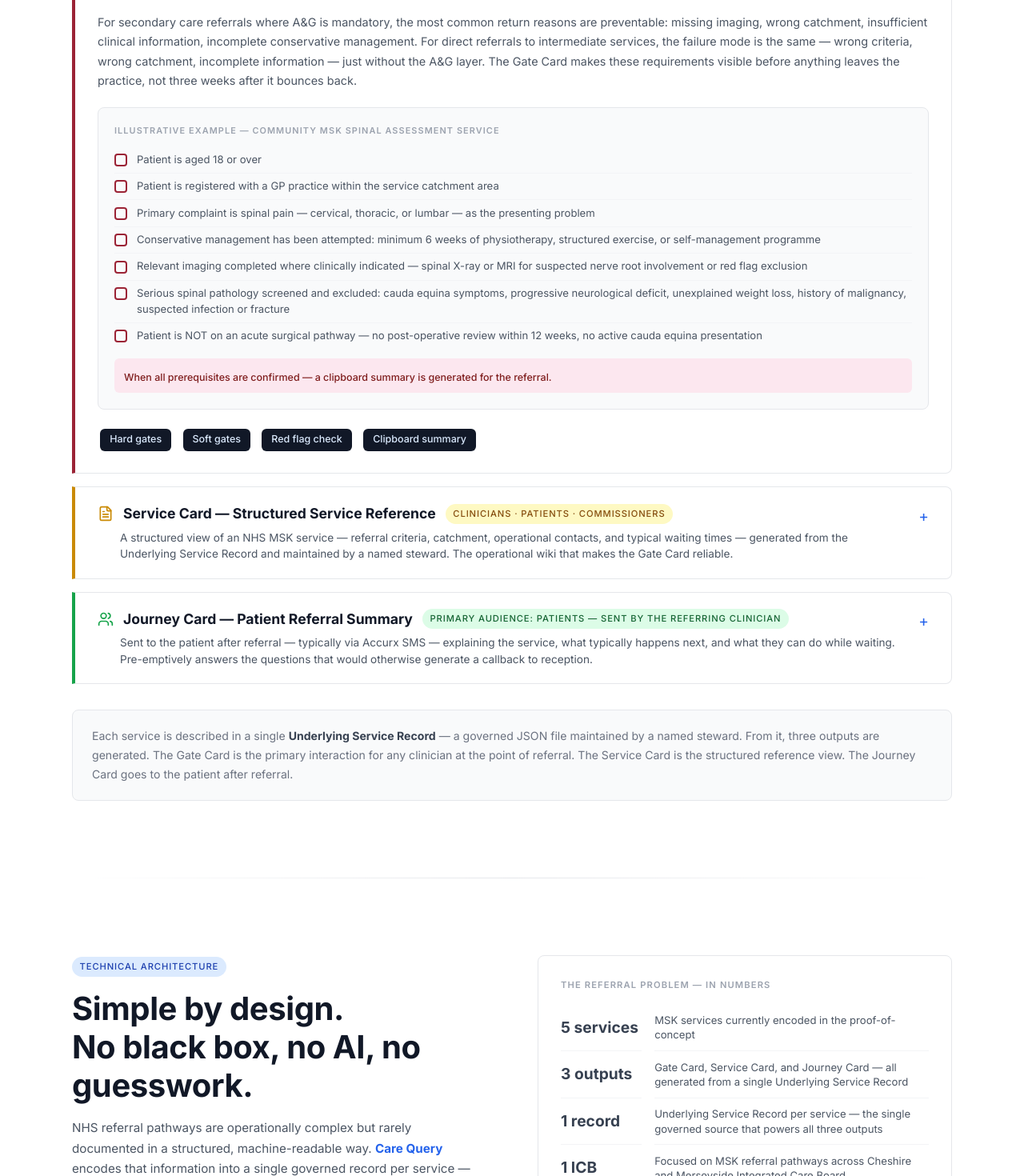
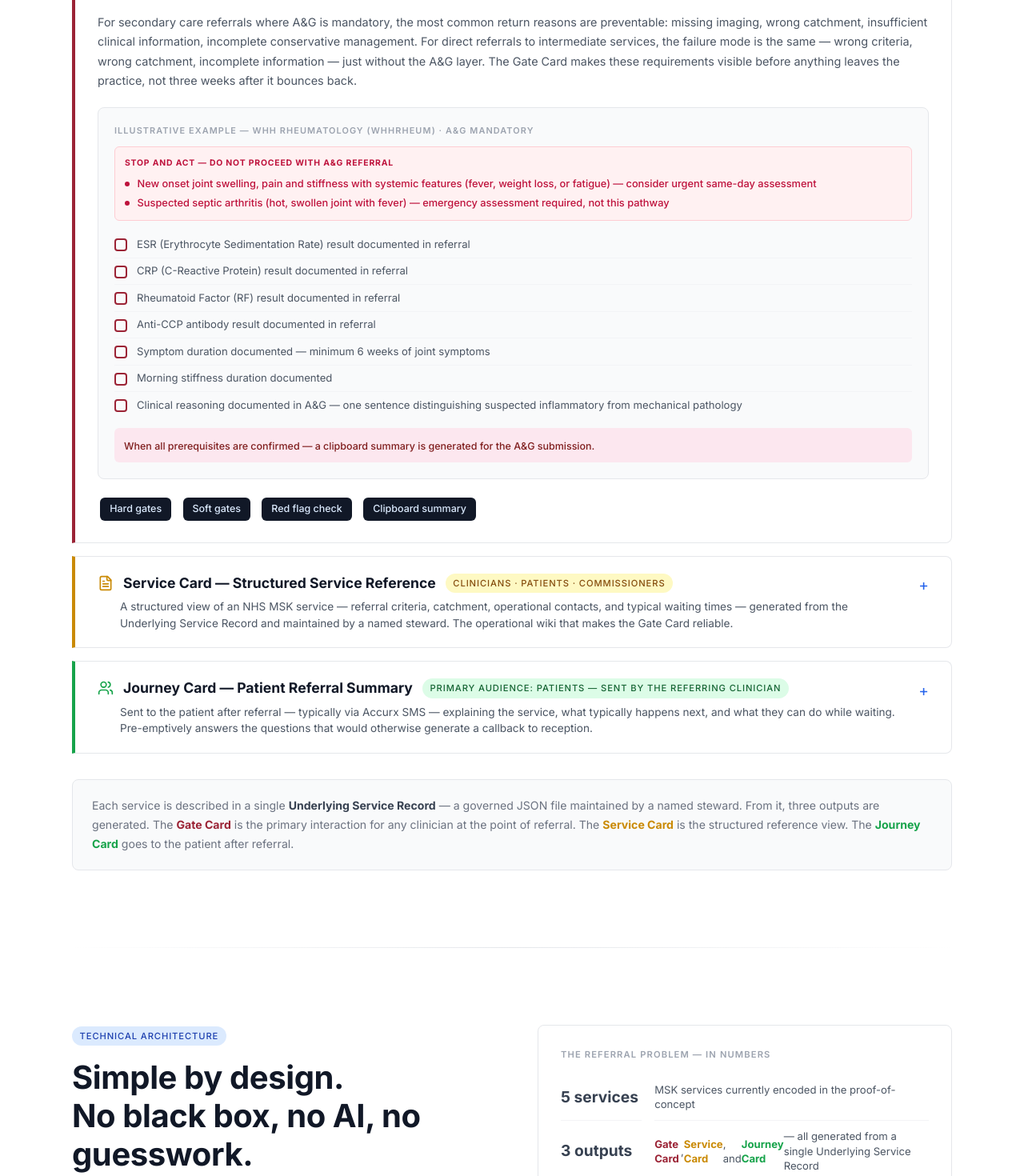
Before and after one commit to IntellTechSolutions/carequery-live-final, a React (Vite) app: page / in a window 1280 px wide. Shown: the part 2280-3750 px from the top of the page at 80% size. Built offline with nearby package versions, Linux system fonts and the light colour scheme.

Commit message:
Update App.jsx

```diff
--- a/src/App.jsx
+++ b/src/App.jsx
@@ -274,7 +274,7 @@ const CareQueryWebsite = () => {
                 Referral pathways are rarely clinically complex — but they are operationally complex. The eligibility criteria, catchment rules, required investigations, and administrative expectations vary between services, change over time, and are rarely documented in one place. <span className="brand">Care Query</span> focuses on making those operational requirements visible at the point of referral.
               </p>
               <p className="body-text" style={{ fontSize: '0.95rem', lineHeight: 1.7, color: '#4b5563', fontWeight: 400 }}>
-                The Gate Card is a structured pre-referral checklist confirming that the key requirements are in place before a referral is submitted — whether that referral is a mandatory A&G request to a secondary care consultant or a direct referral to an intermediate community service. The Service Card is the governed reference view — criteria, catchment, contacts, referral route, and expected pathway. The Journey Card is the patient-facing summary shared after referral.
+                The <strong style={{ color: '#9b2335' }}>Gate Card</strong> is a structured pre-referral checklist confirming that the key requirements are in place before a referral is submitted — whether that referral is a mandatory A&G request to a secondary care consultant or a direct referral to an intermediate community service. The <strong style={{ color: '#ca8a04' }}>Service Card</strong> is the governed reference view — criteria, catchment, contacts, referral route, and expected pathway. The <strong style={{ color: '#16a34a' }}>Journey Card</strong> is the patient-facing summary shared after referral.
               </p>
               <p className="body-text" style={{ fontSize: '0.95rem', lineHeight: 1.7, color: '#4b5563', fontWeight: 400 }}>
                 Each service has one governed data record. Every output — checklist, reference view, and patient summary — is generated from that single source. When the record is updated, all three outputs automatically reflect the change.
@@ -299,19 +299,33 @@ const CareQueryWebsite = () => {
                   <p className="body-text" style={{ fontSize: '0.9rem', lineHeight: 1.7, color: '#4b5563', fontWeight: 400, marginBottom: '1.25rem' }}>
                     For secondary care referrals where A&G is mandatory, the most common return reasons are preventable: missing imaging, wrong catchment, insufficient clinical information, incomplete conservative management. For direct referrals to intermediate services, the failure mode is the same — wrong criteria, wrong catchment, incomplete information — just without the A&G layer. The Gate Card makes these requirements visible before anything leaves the practice, not three weeks after it bounces back.
                   </p>
-                  {/* Illustrative example — Community MSK Spinal Assessment */}
+                  {/* Illustrative example — WHH Rheumatology (WHHRHEUM) */}
                   <div style={{ background: '#f9fafb', border: '1px solid #e5e7eb', borderRadius: '8px', padding: '1.25rem', marginBottom: '1.25rem' }}>
                     <div className="body-text" style={{ fontSize: '0.68rem', fontWeight: 600, letterSpacing: '0.1em', textTransform: 'uppercase', color: '#9ca3af', marginBottom: '0.75rem' }}>
-                      Illustrative example — Community MSK Spinal Assessment Service
+                      Illustrative example — WHH Rheumatology (WHHRHEUM) · A&G mandatory
+                    </div>
+                    <div style={{ background: '#fff1f2', border: '1px solid #fecdd3', borderRadius: '6px', padding: '0.75rem', marginBottom: '0.85rem' }}>
+                      <div className="body-text" style={{ fontSize: '0.65rem', fontWeight: 700, letterSpacing: '0.08em', textTransform: 'uppercase', color: '#be123c', marginBottom: '0.5rem' }}>
+                        Stop and act — do not proceed with A&G referral
+                      </div>
+                      {[
+                        'New onset joint swelling, pain and stiffness with systemic features (fever, weight loss, or fatigue) — consider urgent same-day assessment',
+                        'Suspected septic arthritis (hot, swollen joint with fever) — emergency assessment required, not this pathway',
+                      ].map((flag, i) => (
+                        <div key={i} style={{ display: 'flex', gap: '0.6rem', alignItems: 'flex-start', paddingTop: i > 0 ? '0.3rem' : 0 }}>
+                          <div style={{ width: '6px', height: '6px', borderRadius: '50%', background: '#be123c', flexShrink: 0, marginTop: '0.45rem' }} />
+                          <span className="body-text" style={{ fontSize: '0.8rem', color: '#be123c', fontWeight: 500, lineHeight: 1.5 }}>{flag}</span>
+                        </div>
+                      ))}
                     </div>
                     {[
-                      'Patient is aged 18 or over',
-                      'Patient is registered with a GP practice within the service catchment area',
-                      'Primary complaint is spinal pain — cervical, thoracic, or lumbar — as the presenting problem',
-                      'Conservative management has been attempted: minimum 6 weeks of physiotherapy, structured exercise, or self-management programme',
-                      'Relevant imaging completed where clinically indicated — spinal X-ray or MRI for suspected nerve root involvement or red flag exclusion',
-                      'Serious spinal pathology screened and excluded: cauda equina symptoms, progressive neurological deficit, unexplained weight loss, history of malignancy, suspected infection or fracture',
-                      'Patient is NOT on an acute surgical pathway — no post-operative review within 12 weeks, no active cauda equina presentation',
+                      'ESR (Erythrocyte Sedimentation Rate) result documented in referral',
+                      'CRP (C-Reactive Protein) result documented in referral',
+                      'Rheumatoid Factor (RF) result documented in referral',
+                      'Anti-CCP antibody result documented in referral',
+                      'Symptom duration documented — minimum 6 weeks of joint symptoms',
+                      'Morning stiffness duration documented',
+                      'Clinical reasoning documented in A&G — one sentence distinguishing suspected inflammatory from mechanical pathology',
                     ].map((gate, i) => (
                       <div key={i} style={{ display: 'flex', gap: '0.75rem', alignItems: 'flex-start', padding: '0.4rem 0', borderBottom: i < 6 ? '1px solid #f3f4f6' : 'none' }}>
                         <div style={{ width: '16px', height: '16px', border: '2px solid #9b2335', borderRadius: '4px', flexShrink: 0, marginTop: '0.15rem' }} />
@@ -320,7 +334,7 @@ const CareQueryWebsite = () => {
                     ))}
                     <div style={{ marginTop: '0.75rem', padding: '0.6rem 0.75rem', background: '#fce7ef', borderRadius: '6px' }}>
                       <span className="body-text" style={{ fontSize: '0.78rem', color: '#7f1d1d', fontWeight: 500 }}>
-                        When all prerequisites are confirmed — a clipboard summary is generated for the referral.
+                        When all prerequisites are confirmed — a clipboard summary is generated for the A&G submission.
                       </span>
                     </div>
                   </div>
@@ -400,6 +414,25 @@ const CareQueryWebsite = () => {
                         </div>
                       ))}
                     </div>
+                    <div style={{ padding: '1rem 1.25rem', borderBottom: '1px solid #e5e7eb' }}>
+                      <div className="body-text" style={{ fontSize: '0.68rem', fontWeight: 600, letterSpacing: '0.1em', textTransform: 'uppercase', color: '#9ca3af', marginBottom: '0.6rem' }}>
+                        Referrer intelligence — Layer 2
+                      </div>
+                      <div style={{ background: '#fffbeb', border: '1px solid #fde68a', borderRadius: '6px', padding: '0.75rem' }}>
+                        <div className="body-text" style={{ fontSize: '0.75rem', fontWeight: 600, color: '#92400e', marginBottom: '0.3rem' }}>
+                          Most common A&G return reason
+                        </div>
+                        <p className="body-text" style={{ fontSize: '0.8rem', color: '#92400e', lineHeight: 1.5, marginBottom: '0.5rem', fontWeight: 400 }}>
+                          Missing clinical reasoning statement — no sentence distinguishing inflammatory from mechanical pathology. Not in published criteria, but the single most common reason for A&G return.
+                        </p>
+                        <div className="body-text" style={{ fontSize: '0.75rem', fontWeight: 600, color: '#166534', marginBottom: '0.25rem' }}>
+                          Avoidance
+                        </div>
+                        <p className="body-text" style={{ fontSize: '0.8rem', color: '#166534', lineHeight: 1.5, fontWeight: 400 }}>
+                          Add one sentence: e.g. "Presentation is inflammatory in pattern given morning stiffness &gt;60 min, small joint symmetry, and elevated CRP."
+                        </p>
+                      </div>
+                    </div>
                     <div style={{ padding: '0.65rem 1.25rem', background: '#fffbeb', borderLeft: '3px solid #f59e0b', display: 'flex', alignItems: 'center', gap: '0.6rem' }}>
                       <div style={{ width: '7px', height: '7px', borderRadius: '50%', background: '#f59e0b', flexShrink: 0 }} />
                       <span className="body-text" style={{ fontSize: '0.78rem', color: '#92400e', fontWeight: 400 }}>
@@ -429,31 +462,41 @@ const CareQueryWebsite = () => {
                   </p>
                   <div style={{ background: '#f9fafb', border: '1px solid #e5e7eb', borderRadius: '8px', padding: '1.25rem', marginBottom: '1.25rem' }}>
                     <div className="body-text" style={{ fontSize: '0.68rem', fontWeight: 600, letterSpacing: '0.1em', textTransform: 'uppercase', color: '#9ca3af', marginBottom: '0.75rem' }}>
-                      Illustrative example — Community Rheumatology Service
+                      Illustrative example — WHH Rheumatology (WHHRHEUM)
                     </div>
-                    {[
-                      {
-                        heading: 'Your referral',
-                        text: 'Your GP or physiotherapist has referred you to the Community Rheumatology Service. This is a specialist service for joint, muscle, and connective tissue problems that need a more detailed assessment. We know that waiting to be seen can be frustrating, especially when you are in pain. Here is what is happening and what you can do in the meantime.',
-                      },
-                      {
-                        heading: 'What happens next',
-                        text: 'Your referral has been sent to the service. They will review it and write to you with an appointment date. Typical waiting times for an initial assessment are currently around 12–18 weeks, though this can vary. You do not need to contact your GP surgery — your referral is with the service.',
-                      },
-                      {
-                        heading: 'While you are waiting',
-                        text: 'Staying as active as you comfortably can is usually helpful for joint and muscle conditions. If your symptoms change significantly — for example, new swelling in multiple joints, unexplained weight loss, fever alongside joint pain, or symptoms that are rapidly getting worse — contact your GP practice. For pain management while you wait, your GP or pharmacist can advise on suitable options.',
-                      },
-                      {
-                        heading: 'Your first appointment',
-                        text: 'A rheumatologist or specialist nurse will ask about your symptoms, how they affect your daily life, and review any investigations already done. They may request blood tests or imaging as part of the assessment. Please bring a list of your current medications.',
-                      },
-                    ].map((section, i) => (
-                      <div key={i} style={{ marginBottom: i < 3 ? '0.85rem' : 0, paddingBottom: i < 3 ? '0.85rem' : 0, borderBottom: i < 3 ? '1px solid #e5e7eb' : 'none' }}>
-                        <div className="body-text" style={{ fontSize: '0.72rem', fontWeight: 700, color: '#374151', marginBottom: '0.3rem', textTransform: 'uppercase', letterSpacing: '0.05em' }}>{section.heading}</div>
-                        <p className="body-text" style={{ fontSize: '0.82rem', lineHeight: 1.65, color: '#4b5563', fontWeight: 400 }}>{section.text}</p>
-                      </div>
-                    ))}
+                    <div style={{ marginBottom: '0.85rem', paddingBottom: '0.85rem', borderBottom: '1px solid #e5e7eb' }}>
+                      <div className="body-text" style={{ fontSize: '0.72rem', fontWeight: 700, color: '#374151', marginBottom: '0.3rem', textTransform: 'uppercase', letterSpacing: '0.05em' }}>Your referral</div>
+                      <p className="body-text" style={{ fontSize: '0.82rem', lineHeight: 1.65, color: '#4b5563', fontWeight: 400 }}>
+                        We understand that joint symptoms can be worrying, especially when you are waiting for specialist assessment. Here is what is happening with your referral.
+                      </p>
+                    </div>
+                    <div style={{ marginBottom: '0.85rem', paddingBottom: '0.85rem', borderBottom: '1px solid #e5e7eb' }}>
+                      <div className="body-text" style={{ fontSize: '0.72rem', fontWeight: 700, color: '#374151', marginBottom: '0.5rem', textTransform: 'uppercase', letterSpacing: '0.05em' }}>What happens next</div>
+                      {[
+                        'Your A&G request will be reviewed by the Rheumatology team at Warrington and Halton Teaching Hospitals.',
+                        'If accepted, you will receive an appointment letter from WHH directly.',
+                        'Your GP may be asked to complete blood tests before your appointment if not already done.',
+                        'Continue taking any prescribed medications while you wait.',
+                      ].map((step, i) => (
+                        <div key={i} style={{ display: 'flex', gap: '0.6rem', alignItems: 'flex-start', paddingBottom: '0.3rem' }}>
+                          <span className="body-text" style={{ fontSize: '0.75rem', fontWeight: 700, color: '#16a34a', flexShrink: 0, minWidth: '1rem' }}>{i + 1}.</span>
+                          <span className="body-text" style={{ fontSize: '0.82rem', color: '#4b5563', lineHeight: 1.55, fontWeight: 400 }}>{step}</span>
+                        </div>
+                      ))}
+                    </div>
+                    <div>
+                      <div className="body-text" style={{ fontSize: '0.72rem', fontWeight: 700, color: '#374151', marginBottom: '0.5rem', textTransform: 'uppercase', letterSpacing: '0.05em' }}>While you are waiting</div>
+                      {[
+                        'Keep a note of which joints are swollen or stiff, and at what time of day — this helps the specialist assess your condition.',
+                        'Note how long your joints are stiff in the morning — this is a key question at your appointment.',
+                        'Bring a list of all your current medications to your first appointment.',
+                      ].map((tip, i) => (
+                        <div key={i} style={{ display: 'flex', gap: '0.6rem', alignItems: 'flex-start', paddingBottom: '0.3rem' }}>
+                          <div style={{ width: '5px', height: '5px', borderRadius: '50%', background: '#16a34a', flexShrink: 0, marginTop: '0.45rem' }} />
+                          <span className="body-text" style={{ fontSize: '0.82rem', color: '#4b5563', lineHeight: 1.55, fontWeight: 400 }}>{tip}</span>
+                        </div>
+                      ))}
+                    </div>
                     <div style={{ marginTop: '0.75rem', padding: '0.5rem 0.75rem', background: '#dcfce7', borderRadius: '6px' }}>
                       <span className="body-text" style={{ fontSize: '0.75rem', color: '#166534', fontWeight: 500 }}>
                         No login · No data collected · Opens in any browser via a link sent by your clinician
@@ -475,7 +518,7 @@ const CareQueryWebsite = () => {
           {/* Architecture note — below all three cards */}
           <div style={{ marginTop: '2rem', padding: '1.25rem 1.5rem', background: '#f9fafb', border: '1px solid #e5e7eb', borderRadius: '8px' }}>
             <p className="body-text" style={{ fontSize: '0.88rem', lineHeight: 1.7, color: '#6b7280', fontWeight: 400 }}>
-              Each service is described in a single <strong style={{ color: '#374151' }}>Underlying Service Record</strong> — a governed JSON file maintained by a named steward. From it, three outputs are generated. The Gate Card is the primary interaction for any clinician at the point of referral. The Service Card is the structured reference view. The Journey Card goes to the patient after referral.
+              Each service is described in a single <strong style={{ color: '#374151' }}>Underlying Service Record</strong> — a governed JSON file maintained by a named steward. From it, three outputs are generated. The <strong style={{ color: '#9b2335' }}>Gate Card</strong> is the primary interaction for any clinician at the point of referral. The <strong style={{ color: '#ca8a04' }}>Service Card</strong> is the structured reference view. The <strong style={{ color: '#16a34a' }}>Journey Card</strong> goes to the patient after referral.
             </p>
           </div>
         </div>
@@ -509,7 +552,7 @@ const CareQueryWebsite = () => {
               <div style={{ display: 'grid', gridTemplateColumns: 'max-content 1fr', columnGap: '1rem' }}>
                 {[
                   { stat: '5 services', label: 'MSK services currently encoded in the proof-of-concept' },
-                  { stat: '3 outputs', label: 'Gate Card, Service Card, and Journey Card — all generated from a single Underlying Service Record' },
+                  { stat: '3 outputs', label: <><strong style={{ color: '#9b2335' }}>Gate Card</strong>, <strong style={{ color: '#ca8a04' }}>Service Card</strong>, and <strong style={{ color: '#16a34a' }}>Journey Card</strong> — all generated from a single Underlying Service Record</> },
                   { stat: '1 record', label: 'Underlying Service Record per service — the single governed source that powers all three outputs' },
                   { stat: '1 ICB', label: 'Focused on MSK referral pathways across Cheshire and Merseyside Integrated Care Board' },
                   { stat: '1 Apr 2026', label: 'Mandatory A&G for secondary care planned referrals under the 2026 GP contract — intermediate community services retain direct referral routes' },
@@ -640,7 +683,7 @@ const CareQueryWebsite = () => {
             {[
               {
                 title: 'Clinical Contributors',
-                desc: 'You know what actually causes A&G to bounce — the operational nuance that no published pathway document captures. That knowledge is what a Service Card is built to capture. A Service Card verified by you means fewer inappropriate referrals reaching your service and fewer calls from practices asking basic questions.',
+                desc: 'You know what actually causes referrals to fail — the operational nuance that no published pathway document captures. That knowledge is what a Service Card is built to capture. A Service Card verified by you means fewer inappropriate referrals reaching your service and fewer calls from practices asking basic questions.',
                 tag: 'GPs · Physician Associates · Paramedics · ACPs · FCPs · Physios · Service admins',
               },
               {
```
